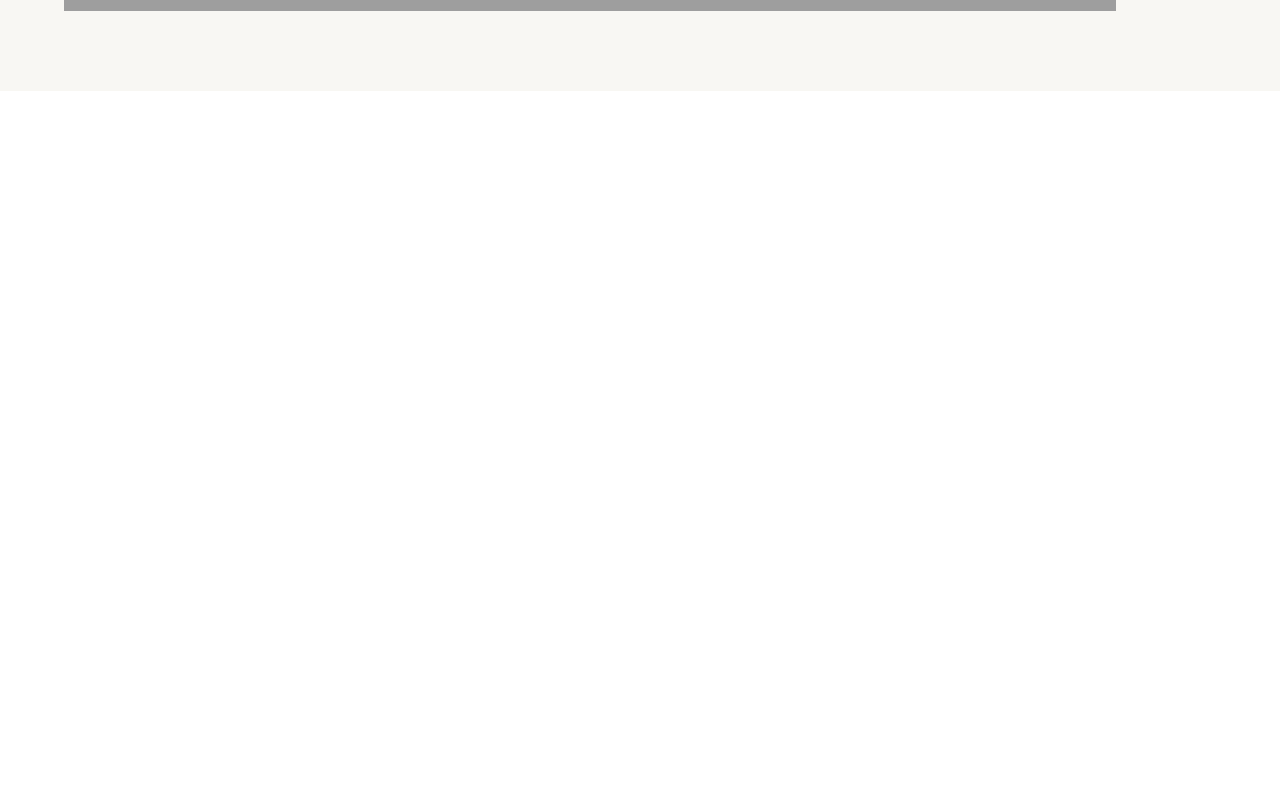
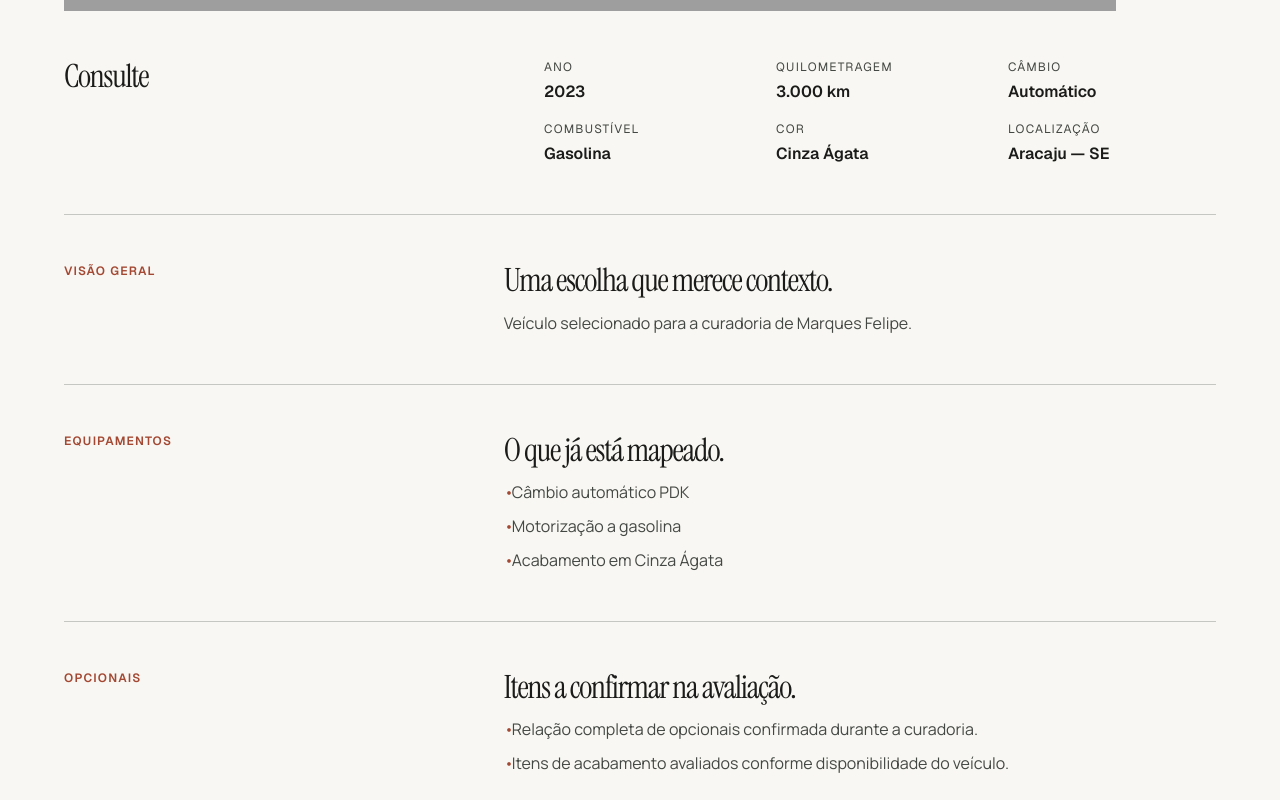
Before and after one commit to wesleycaiadev/consultor-automotivo, an Angular app: page /showroom/porsche-911-carrera-2023 in a window 1280 px wide. Shown: the part 1400-2200 px from the top of the page. Before the commit the page ends 1491 px from the top, so only its background shows below. Built offline with nearby package versions, Linux system fonts and the light colour scheme; grey boxes are pictures that could not be loaded.

Commit message:
feat(vehicle-detail): add vehicle information sections

```diff
--- a/src/app/features/vehicle-detail/vehicle-detail-page.component.scss
+++ b/src/app/features/vehicle-detail/vehicle-detail-page.component.scss
@@ -60,3 +60,125 @@
   gap: var(--space-4);
   padding-block: var(--space-15);
 }
+
+.mf-vehicle-detail__summary {
+  display: grid;
+  gap: var(--space-6);
+  padding-block: var(--space-8);
+  border-block-end: 1px solid var(--mf-silver);
+}
+
+.mf-vehicle-detail__price {
+  margin: 0;
+  color: var(--mf-ink);
+  font: 400 var(--type-heading-md) / var(--leading-heading) var(--font-display);
+  letter-spacing: var(--tracking-display);
+}
+
+.mf-vehicle-detail__specs {
+  display: grid;
+  grid-template-columns: repeat(2, minmax(0, 1fr));
+  gap: var(--space-4) var(--space-5);
+  margin: 0;
+}
+
+.mf-vehicle-detail__specs div {
+  display: grid;
+  gap: var(--space-1);
+}
+
+.mf-vehicle-detail__specs dt {
+  color: var(--mf-graphite);
+  font: var(--type-label) var(--font-ui);
+  letter-spacing: var(--tracking-label);
+  text-transform: uppercase;
+}
+
+.mf-vehicle-detail__specs dd {
+  margin: 0;
+  color: var(--mf-ink);
+  font: 600 var(--type-body-md) / var(--leading-body) var(--font-ui);
+}
+
+.mf-vehicle-detail__sections {
+  display: grid;
+}
+
+.mf-vehicle-detail__sections section {
+  display: grid;
+  gap: var(--space-3);
+  padding-block: var(--space-8);
+  border-block-end: 1px solid var(--mf-silver);
+}
+
+.mf-vehicle-detail__sections section > p:first-child {
+  margin: 0;
+  color: var(--mf-oxide);
+  font: 600 var(--type-label) var(--font-ui);
+  letter-spacing: var(--tracking-label);
+  text-transform: uppercase;
+}
+
+.mf-vehicle-detail__sections h2,
+.mf-vehicle-detail__sections section > p:not(:first-child) {
+  margin: 0;
+}
+
+.mf-vehicle-detail__sections h2 {
+  max-inline-size: 30rem;
+  font: 400 var(--type-heading-md) / var(--leading-heading) var(--font-display);
+  letter-spacing: var(--tracking-display);
+}
+
+.mf-vehicle-detail__sections section > p:not(:first-child) {
+  max-inline-size: 42rem;
+  color: var(--mf-graphite);
+}
+
+.mf-vehicle-detail__sections ul {
+  display: grid;
+  gap: var(--space-2);
+  max-inline-size: 42rem;
+  margin: 0;
+  padding: 0;
+  list-style: none;
+}
+
+.mf-vehicle-detail__sections li {
+  padding-inline-start: var(--space-4);
+  color: var(--mf-graphite);
+}
+
+.mf-vehicle-detail__sections li::before {
+  display: inline-block;
+  inline-size: var(--space-2);
+  margin-inline-start: calc(var(--space-4) * -1);
+  color: var(--mf-oxide);
+  content: '•';
+}
+
+@media (min-width: 48rem) {
+  .mf-vehicle-detail__summary {
+    grid-template-columns: minmax(0, 1fr) minmax(0, 1.5fr);
+    align-items: start;
+  }
+
+  .mf-vehicle-detail__specs {
+    grid-template-columns: repeat(3, minmax(0, 1fr));
+  }
+
+  .mf-vehicle-detail__sections section {
+    grid-template-columns: minmax(0, 0.55fr) minmax(0, 1fr);
+    column-gap: var(--space-8);
+  }
+
+  .mf-vehicle-detail__sections section > p:first-child {
+    grid-column: 1;
+  }
+
+  .mf-vehicle-detail__sections h2,
+  .mf-vehicle-detail__sections section > p:not(:first-child),
+  .mf-vehicle-detail__sections ul {
+    grid-column: 2;
+  }
+}
--- a/src/app/features/vehicle-detail/vehicle-detail-page.component.ts
+++ b/src/app/features/vehicle-detail/vehicle-detail-page.component.ts
@@ -27,6 +27,76 @@ import { type VehicleGalleryImage, VehicleGalleryComponent } from './vehicle-gal
           </header>
 
           <app-vehicle-gallery [images]="imagesFor(currentVehicle)" />
+
+          <div class="mf-vehicle-detail__summary">
+            <p class="mf-vehicle-detail__price">{{ formatPrice(currentVehicle.price) }}</p>
+            <dl class="mf-vehicle-detail__specs">
+              <div>
+                <dt>Ano</dt>
+                <dd>{{ currentVehicle.modelYear }}</dd>
+              </div>
+              <div>
+                <dt>Quilometragem</dt>
+                <dd>{{ formatMileage(currentVehicle.mileage) }}</dd>
+              </div>
+              <div>
+                <dt>Câmbio</dt>
+                <dd>{{ currentVehicle.transmission }}</dd>
+              </div>
+              <div>
+                <dt>Combustível</dt>
+                <dd>{{ currentVehicle.fuel }}</dd>
+              </div>
+              <div>
+                <dt>Cor</dt>
+                <dd>{{ currentVehicle.color }}</dd>
+              </div>
+              <div>
+                <dt>Localização</dt>
+                <dd>{{ currentVehicle.location }}</dd>
+              </div>
+            </dl>
+          </div>
+
+          <div class="mf-vehicle-detail__sections">
+            <section aria-labelledby="vehicle-overview-title">
+              <p>Visão geral</p>
+              <h2 id="vehicle-overview-title">Uma escolha que merece contexto.</h2>
+              <p>{{ currentVehicle.description }}</p>
+            </section>
+
+            <section aria-labelledby="vehicle-equipment-title">
+              <p>Equipamentos</p>
+              <h2 id="vehicle-equipment-title">O que já está mapeado.</h2>
+              <ul>
+                @for (item of detailFor(currentVehicle).equipment; track item) {
+                  <li>{{ item }}</li>
+                }
+              </ul>
+            </section>
+
+            <section aria-labelledby="vehicle-options-title">
+              <p>Opcionais</p>
+              <h2 id="vehicle-options-title">Itens a confirmar na avaliação.</h2>
+              <ul>
+                @for (item of detailFor(currentVehicle).options; track item) {
+                  <li>{{ item }}</li>
+                }
+              </ul>
+            </section>
+
+            <section aria-labelledby="vehicle-history-title">
+              <p>Histórico</p>
+              <h2 id="vehicle-history-title">Procedência antes da decisão.</h2>
+              <p>{{ detailFor(currentVehicle).history }}</p>
+            </section>
+
+            <section aria-labelledby="vehicle-observations-title">
+              <p>Observações</p>
+              <h2 id="vehicle-observations-title">O que vale olhar de perto.</h2>
+              <p>{{ detailFor(currentVehicle).observations }}</p>
+            </section>
+          </div>
         } @else {
           <div class="mf-vehicle-detail__status" role="alert">
             <h1 id="vehicle-detail-title">Veículo indisponível.</h1>
@@ -56,6 +126,26 @@ export class VehicleDetailPageComponent {
     }));
   }
 
+  detailFor(vehicle: Vehicle): VehicleDetailContent {
+    return DETAIL_CONTENT[vehicle.slug] ?? DEFAULT_DETAIL_CONTENT;
+  }
+
+  formatMileage(mileage: number): string {
+    return `${mileage.toLocaleString('pt-BR')} km`;
+  }
+
+  formatPrice(price: number | null): string {
+    if (price === null) {
+      return 'Consulte';
+    }
+
+    return new Intl.NumberFormat('pt-BR', {
+      currency: 'BRL',
+      maximumFractionDigits: 0,
+      style: 'currency',
+    }).format(price);
+  }
+
   private async loadVehicle(): Promise<void> {
     const slug = this.#route.snapshot.paramMap.get('slug');
     this.vehicle.set(slug === null ? undefined : await this.#repository.findPublishedBySlug(slug));
@@ -74,3 +164,42 @@ const DETAIL_IMAGE_URLS: Readonly<Record<string, readonly string[]>> = {
 
 const DETAIL_FALLBACK_IMAGE =
   'https://images.unsplash.com/photo-1492144534655-ae79c964c9d7?auto=format&fit=crop&w=1800&q=85';
+
+interface VehicleDetailContent {
+  readonly equipment: readonly string[];
+  readonly history: string;
+  readonly observations: string;
+  readonly options: readonly string[];
+}
+
+const DETAIL_CONTENT: Readonly<Record<string, VehicleDetailContent>> = {
+  'porsche-911-carrera-2023': {
+    equipment: ['Câmbio automático PDK', 'Motorização a gasolina', 'Acabamento em Cinza Ágata'],
+    options: [
+      'Relação completa de opcionais confirmada durante a curadoria.',
+      'Itens de acabamento avaliados conforme disponibilidade do veículo.',
+    ],
+    history:
+      'A curadoria organiza a checagem de documentação, histórico de manutenção e sinais de uso antes de uma recomendação.',
+    observations:
+      'Esta apresentação é inicial. A avaliação técnica e o histórico documental definem o contexto final da negociação.',
+  },
+  'range-rover-autobiography-2022': {
+    equipment: ['Câmbio automático', 'Motorização a gasolina', 'Acabamento em Branco Fuji'],
+    options: [
+      'Relação completa de opcionais confirmada durante a curadoria.',
+      'Itens de acabamento avaliados conforme disponibilidade do veículo.',
+    ],
+    history:
+      'A curadoria organiza a checagem de documentação, histórico de manutenção e sinais de uso antes de uma recomendação.',
+    observations:
+      'Esta apresentação é inicial. A avaliação técnica e o histórico documental definem o contexto final da negociação.',
+  },
+};
+
+const DEFAULT_DETAIL_CONTENT: VehicleDetailContent = {
+  equipment: ['Ficha técnica disponível durante a curadoria.'],
+  options: ['Opcionais confirmados na avaliação do veículo.'],
+  history: 'Documentação, procedência e manutenção são avaliadas antes de qualquer recomendação.',
+  observations: 'As informações completas são atualizadas conforme a disponibilidade do veículo.',
+};
```
Also changed, not shown: 1 other file (tests, documents, lock files or other folders).
